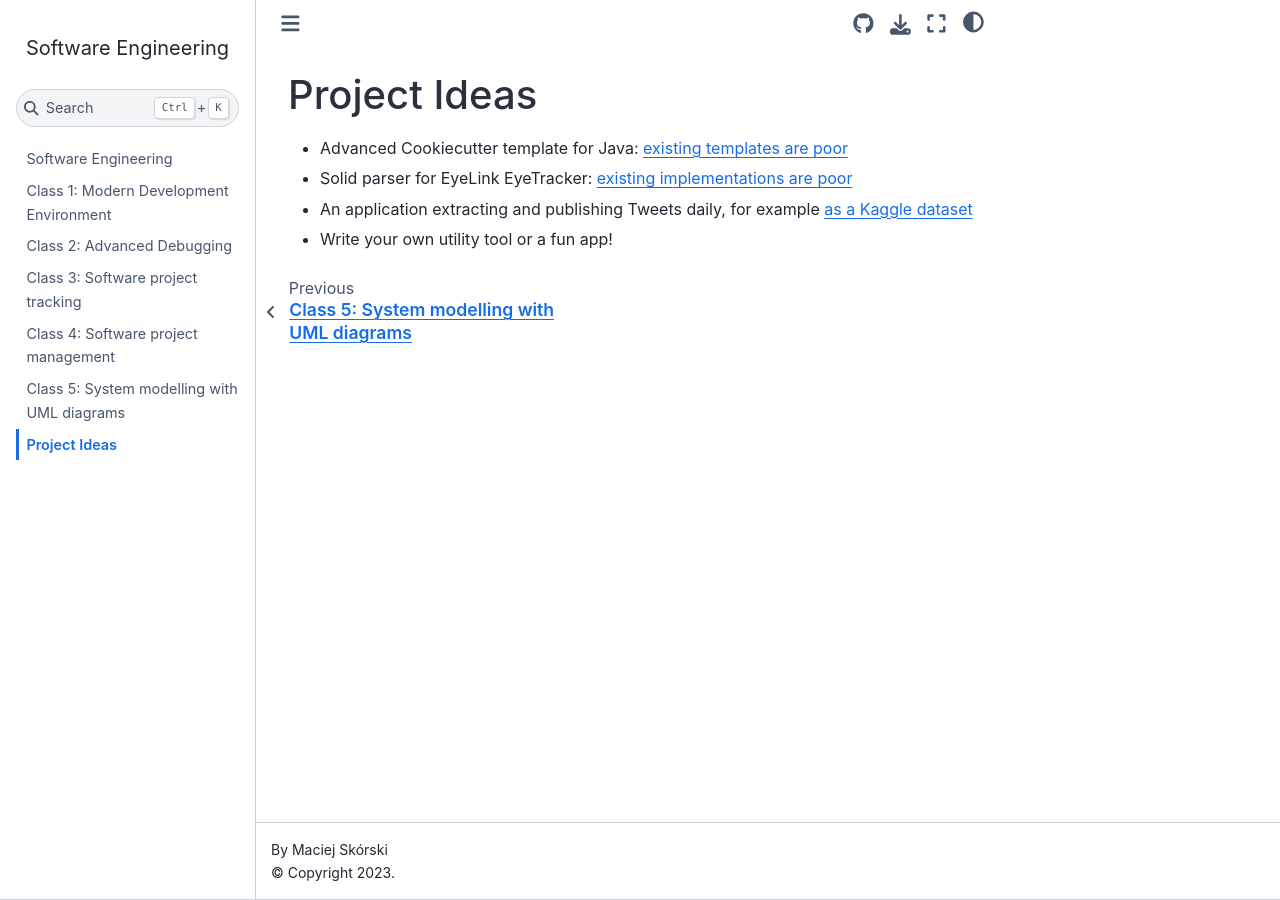
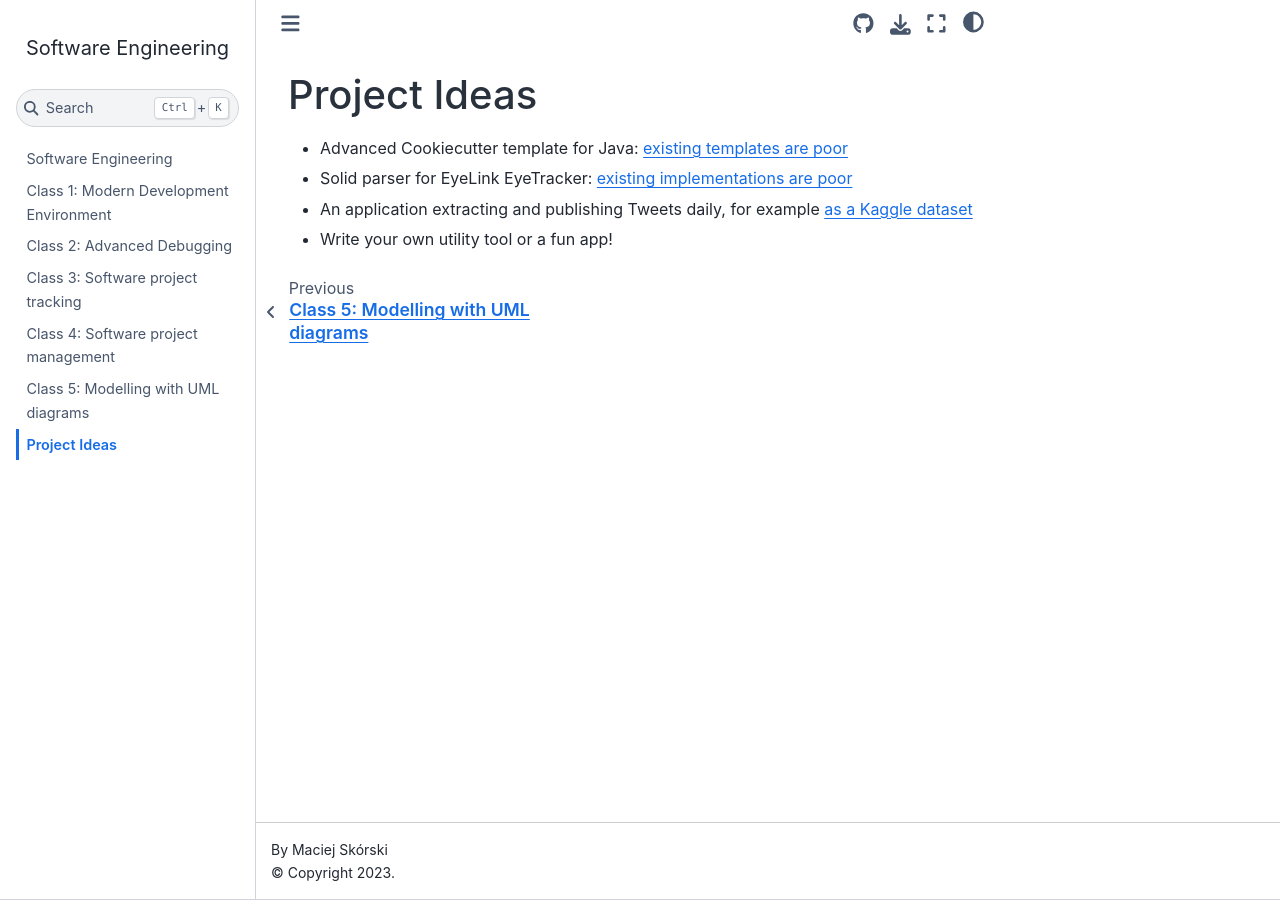
Before and after one commit to maciejskorski/software_engineering, a Jupyter Book: the page built from docs/project_ideas.md, in a window 1280 px wide. Built offline with Jupyter Book 1.0.4 settings and Sphinx 7.4.7 and the Sphinx Book theme 1.1.4, drawn with Linux system fonts in a browser that asks for light colours.

Commit message:
update docs

```diff
--- a/docs/uml_modelling.md
+++ b/docs/uml_modelling.md
@@ -1,4 +1,4 @@
-# Class 5: System modelling with UML diagrams
+# Class 5: Modelling with UML diagrams
 
 UML diagrams can be created by many tools. Those into graphic design may like drawing tools like [diagrams.net](https://www.diagrams.net/),
 while developers should appreciate *diagrams created from markup descriptions* via [PlantUML](https://plantuml.com/) or [Mermaid](https://mermaid.js.org/).
```
